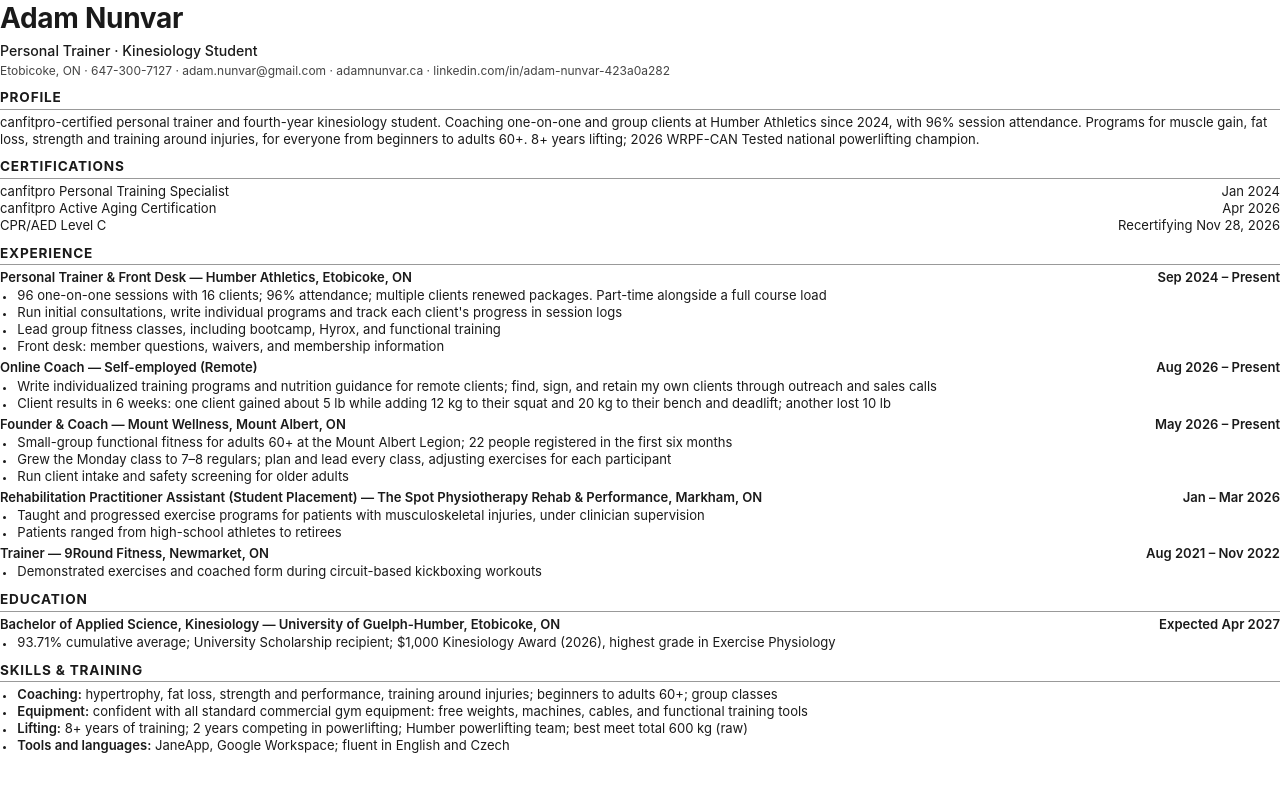
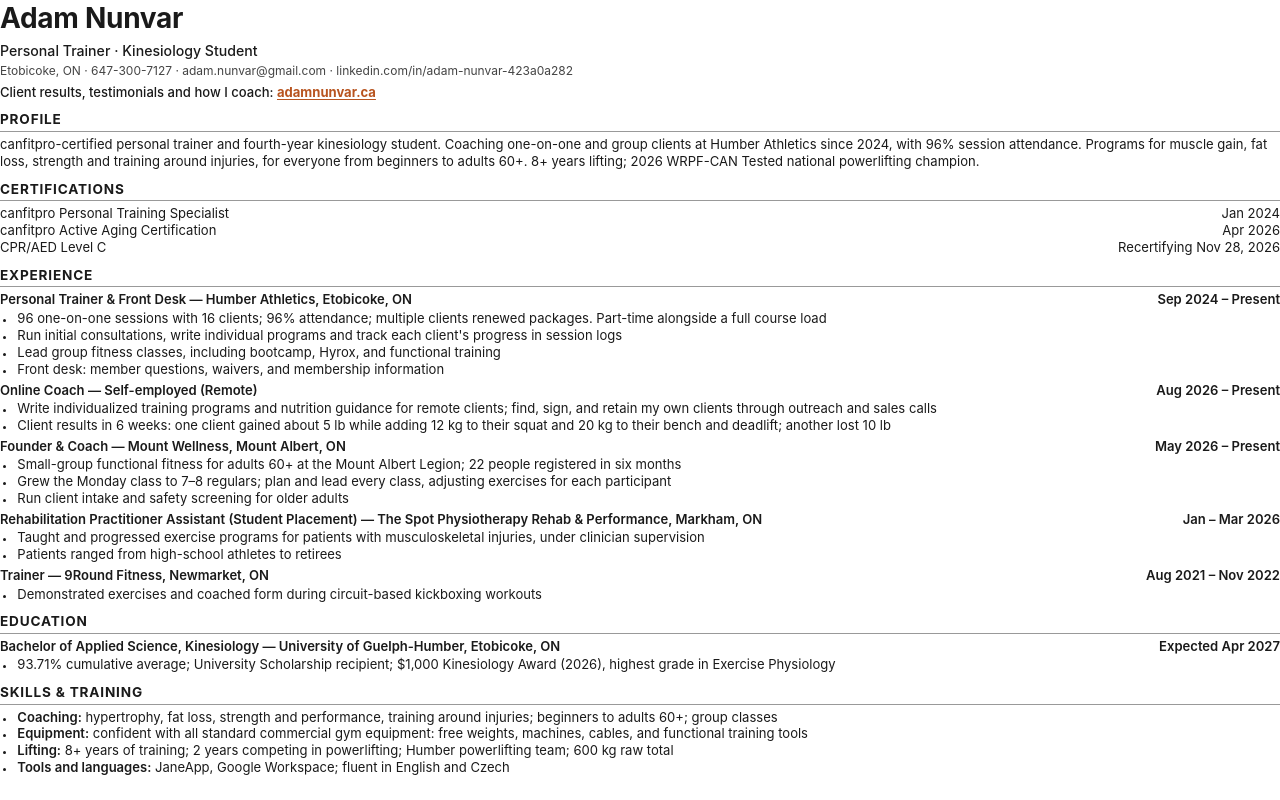
Before and after one commit to AdNuKiwi/adamnunvartrain, a plain HTML site: page resume-source/resume.html in a window 1280 px wide. Drawn offline with Linux system fonts and the light colour scheme.

Commit message:
Resume: prominent clickable adamnunvar.ca link line; tighten two wraps
Co-Authored-By: Claude Opus 5.5 <noreply@anthropic.com>
Claude-Session: https://claude.ai/code/session_01MWZP85Evv5tXJorN7ntLco

```diff
--- a/resume-source/resume.html
+++ b/resume-source/resume.html
@@ -8,6 +8,8 @@ h1{font-size:21pt;font-weight:700;margin:0 0 4pt;letter-spacing:-.01em}
 .title{font-weight:500;font-size:10.6pt;margin:0 0 2pt}
 .contact{color:#444;font-size:9pt;margin:0;white-space:nowrap}
 .contact a{color:inherit;text-decoration:none}
+.site{margin:4pt 0 0;font-size:9.8pt;font-weight:500}
+.site a{color:#b8541f;font-weight:700;text-decoration:underline;text-underline-offset:1.5pt}
 h2{font-size:10.2pt;font-weight:700;letter-spacing:.06em;margin:8pt 0 3pt;padding-bottom:1.5pt;border-bottom:.8pt solid #999}
 p{margin:0}
 .row{display:flex;justify-content:space-between;gap:12pt}
@@ -21,7 +23,9 @@ li::marker{font-size:8pt}
 </style></head><body>
 <h1>Adam Nunvar</h1>
 <p class="title">Personal Trainer · Kinesiology Student</p>
-<p class="contact">Etobicoke, ON · 647-300-7127 · <a href="mailto:adam.nunvar@gmail.com">adam.nunvar@gmail.com</a> · <a href="https://adamnunvar.ca">adamnunvar.ca</a> · <a href="https://www.linkedin.com/in/adam-nunvar-423a0a282/">linkedin.com/in/adam-nunvar-423a0a282</a></p>
+<p class="contact">Etobicoke, ON · 647-300-7127 · <a href="mailto:adam.nunvar@gmail.com">adam.nunvar@gmail.com</a> · <a href="https://www.linkedin.com/in/adam-nunvar-423a0a282/">linkedin.com/in/adam-nunvar-423a0a282</a></p>
+
+<p class="site">Client results, testimonials and how I coach: <a href="https://adamnunvar.ca">adamnunvar.ca</a></p>
 
 <h2>PROFILE</h2>
 <p>canfitpro-certified personal trainer and fourth-year kinesiology student. Coaching one-on-one and group clients at Humber Athletics since 2024, with 96% session attendance. Programs for muscle gain, fat loss, strength and training around injuries, for everyone from beginners to adults 60+. 8+ years lifting; 2026 WRPF-CAN Tested national powerlifting champion.</p>
@@ -49,7 +53,7 @@ li::marker{font-size:8pt}
 <div class="job">
 <div class="row"><span>Founder &amp; Coach — Mount Wellness, Mount Albert, ON</span><span class="r">May 2026 – Present</span></div>
 <ul>
-<li>Small-group functional fitness for adults 60+ at the Mount Albert Legion; 22 people registered in the first six months</li>
+<li>Small-group functional fitness for adults 60+ at the Mount Albert Legion; 22 people registered in six months</li>
 <li>Grew the Monday class to 7–8 regulars; plan and lead every class, adjusting exercises for each participant</li>
 <li>Run client intake and safety screening for older adults</li>
 </ul></div>
@@ -72,7 +76,7 @@ li::marker{font-size:8pt}
 <ul class="skills">
 <li><b>Coaching:</b> hypertrophy, fat loss, strength and performance, training around injuries; beginners to adults 60+; group classes</li>
 <li><b>Equipment:</b> confident with all standard commercial gym equipment: free weights, machines, cables, and functional training tools</li>
-<li><b>Lifting:</b> 8+ years of training; 2 years competing in powerlifting; Humber powerlifting team; best meet total 600 kg (raw)</li>
+<li><b>Lifting:</b> 8+ years of training; 2 years competing in powerlifting; Humber powerlifting team; 600 kg raw total</li>
 <li><b>Tools and languages:</b> JaneApp, Google Workspace; fluent in English and Czech</li>
 </ul>
 </body></html>
```
Also changed, not shown: 1 other file.
